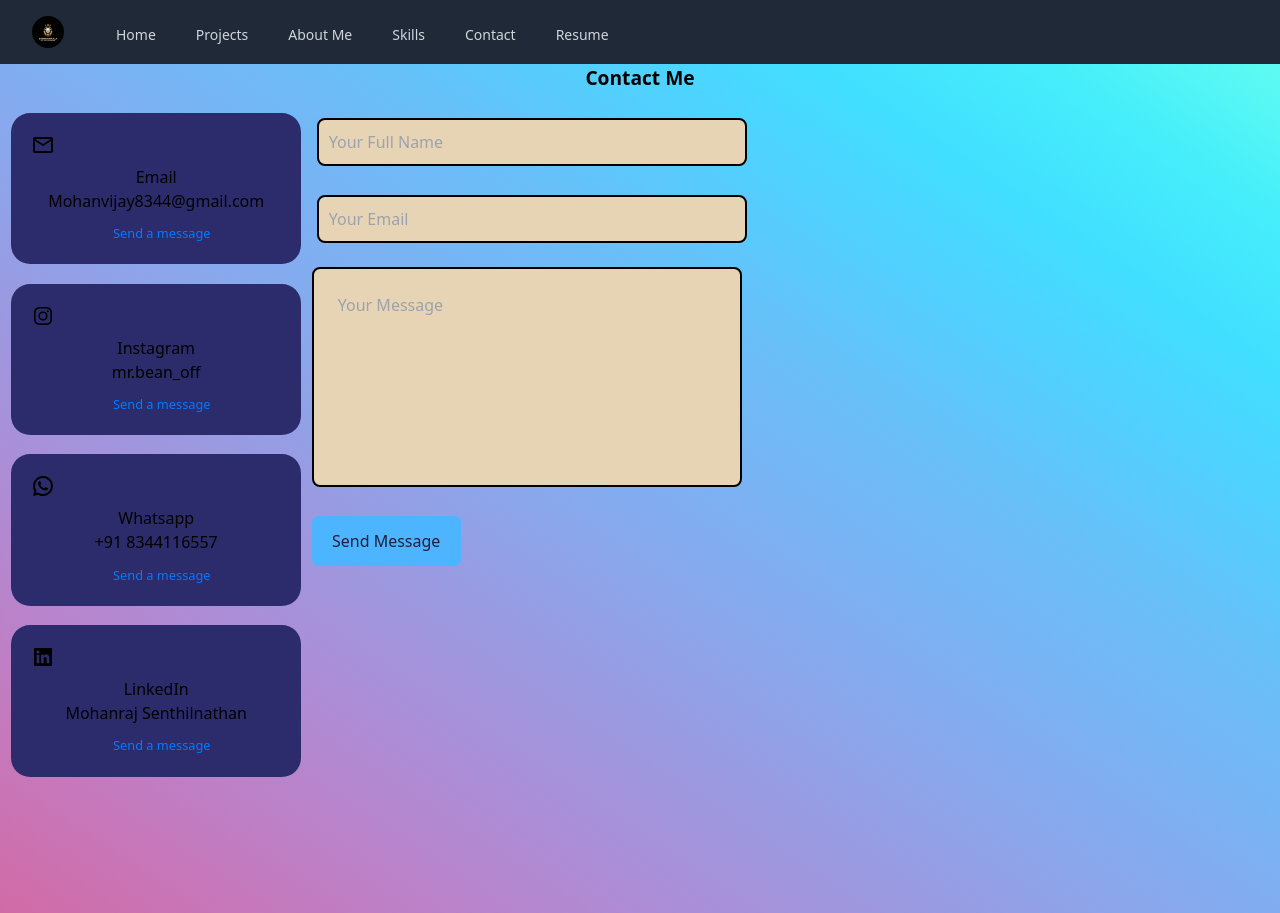
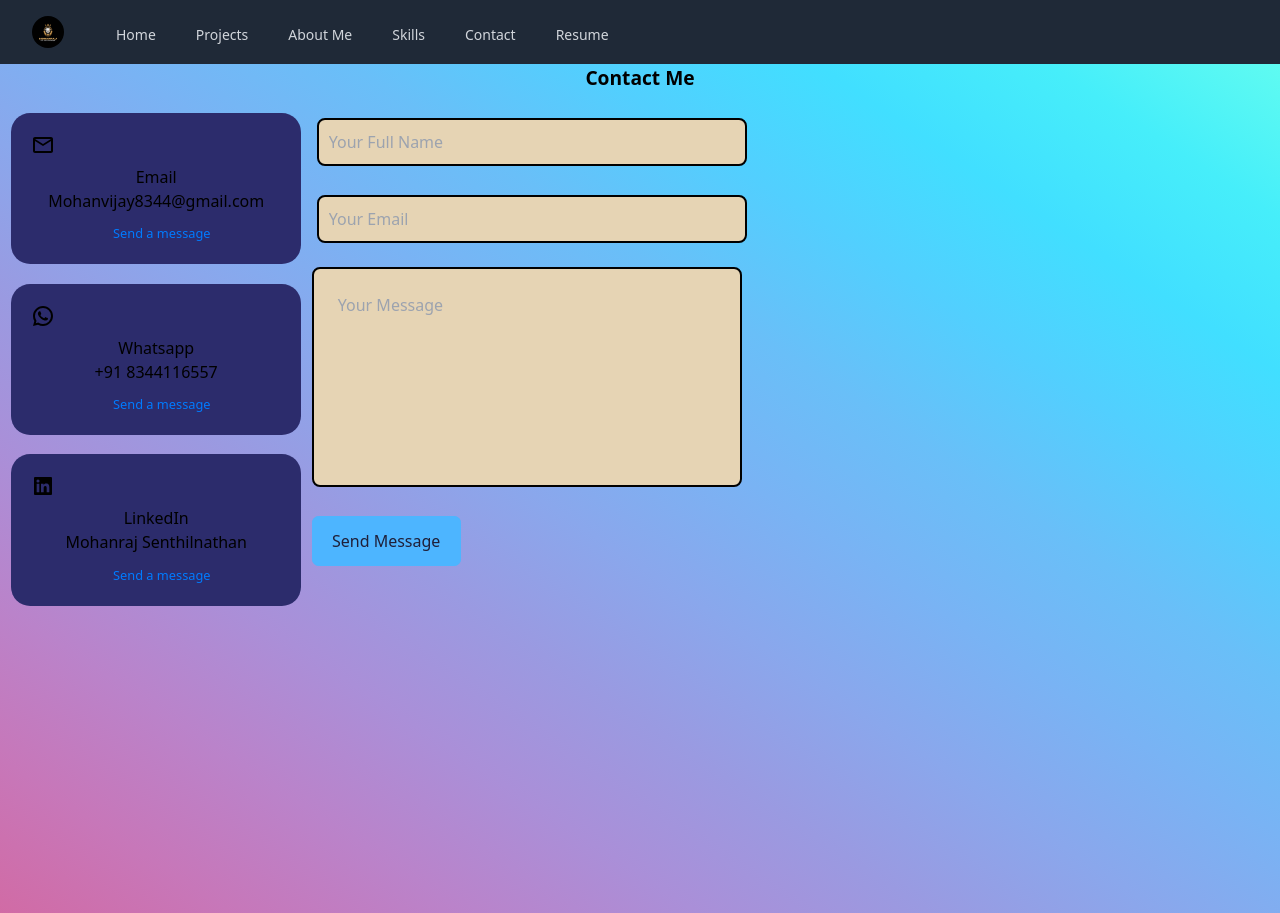
Before and after one commit to Mohanvijay8344/Portfolio, a React (Vite) app: page /contact in a window 1280 px wide. Built offline with nearby package versions, Linux system fonts and the light colour scheme; the HTML template or start-up script is replaced by a standard one.

Commit message:
update contact

```diff
--- a/src/Contact.jsx
+++ b/src/Contact.jsx
@@ -43,12 +43,6 @@ class Contact extends Component {
               <h4>Email</h4>
               <h5>Mohanvijay8344@gmail.com</h5>
               <a href="mailto:Mohanvijay8344@gmail.com">Send a message</a>
-            </div>
-            <div className="contact__option">
-              <BiLogoInstagram className="contact__option-icon" />
-              <h4>Instagram</h4>
-              <h5>mr.bean_off</h5>
-              <a href="https://www.instagram.com/mr.bean_off/?target_user_id=59888779073&ndid=6079abf29aab2G24bc3acca07f41G6079b08bfad86G9e4&utm_medium=email&utm_campaign=ig_suspicious_login&__bp=1">Send a message</a>
             </div>
             <div className="contact__option">
               <RiWhatsappLine className="contact__option-icon" />
```
